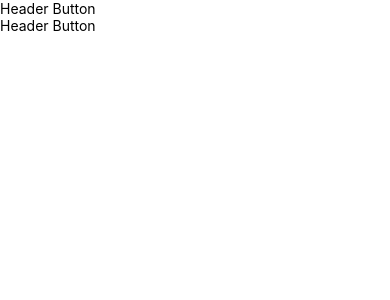
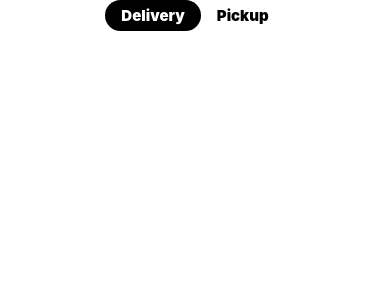
Before and after one commit to barisertakus/uber-eats-clone-react-native, a React Native app: screen / in a window 390 px wide. Shown: the top 300 px of the page. Built offline with nearby package versions, Linux system fonts and the light colour scheme.

Commit message:
HeaderTabs added to Home.

```diff
--- a/components/Header/HeaderButton.js
+++ b/components/Header/HeaderButton.js
@@ -1,14 +1,28 @@
-import React from 'react'
-import { StyleSheet, Text, View } from 'react-native'
+import React from "react";
+import { StyleSheet, Text, TouchableOpacity, View } from "react-native";
 
-const HeaderButton = () => {
+const HeaderButton = (props) => {
+
   return (
-    <View>
-      <Text>Header Button</Text>
-    </View>
-  )
-}
+    <TouchableOpacity style={styles(props).button}
+    onPress={() => props.setActiveTab(props.text)}>
+      <Text style={styles(props).text}>{props.text}</Text>
+    </TouchableOpacity>
+  );
+};
 
-export default HeaderButton
+export default HeaderButton;
 
-const styles = StyleSheet.create({})
+const styles = (props) => StyleSheet.create({
+  button: {
+    backgroundColor: props.activeTab === props.text ? 'black' : 'white',
+    paddingVertical: 6,
+    paddingHorizontal: 16,
+    borderRadius: 30
+  },
+  text: {
+    color: props.activeTab === props.text ? 'white' : 'black',
+    fontSize: 15,
+    fontWeight: '900'
+  },
+});
--- a/components/Header/HeaderTabs.js
+++ b/components/Header/HeaderTabs.js
@@ -1,16 +1,34 @@
-import React from 'react'
-import { StyleSheet, Text, View } from 'react-native'
-import HeaderButton from './HeaderButton'
+import React, { useState } from "react";
+import { StyleSheet, Text, View } from "react-native";
+import HeaderButton from "./HeaderButton";
 
 const HeaderTabs = () => {
+  const [activeTab, setActiveTab] = useState("Delivery");
   return (
-    <View>
-      <HeaderButton />
-      <HeaderButton />
+    <View style={styles.buttonContainer}>
+      <HeaderButton
+        text="Delivery"
+        color="black"
+        textColor="white"
+        activeTab={activeTab}
+        setActiveTab={setActiveTab}
+      />
+      <HeaderButton
+        text="Pickup"
+        color="white"
+        textColor="black"
+        activeTab={activeTab}
+        setActiveTab={setActiveTab}
+      />
     </View>
-  )
-}
+  );
+};
 
-export default HeaderTabs
+export default HeaderTabs;
 
-const styles = StyleSheet.create({})
+const styles = StyleSheet.create({
+  buttonContainer: {
+    flexDirection: "row",
+    alignSelf: "center",
+  },
+});
```
